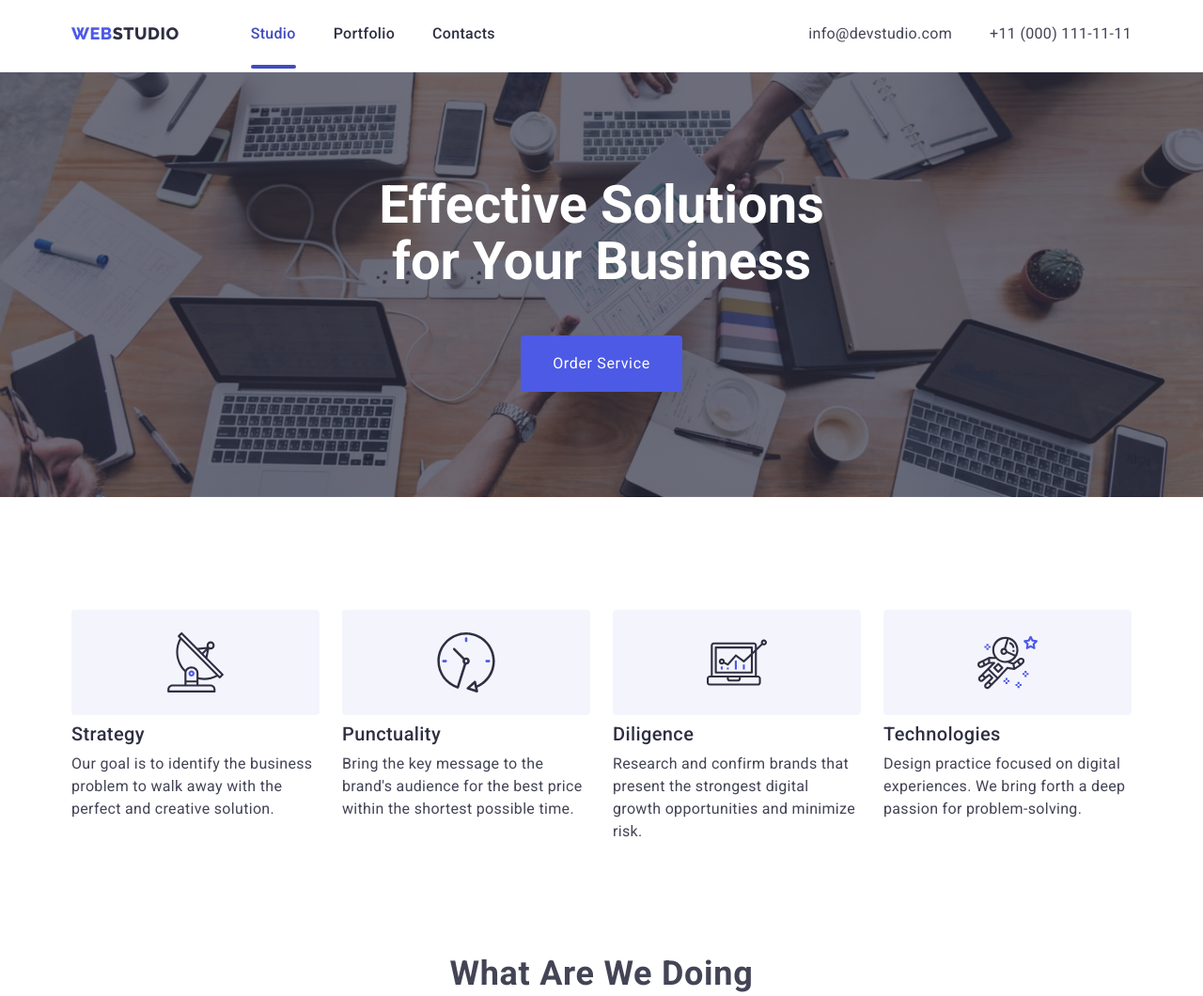
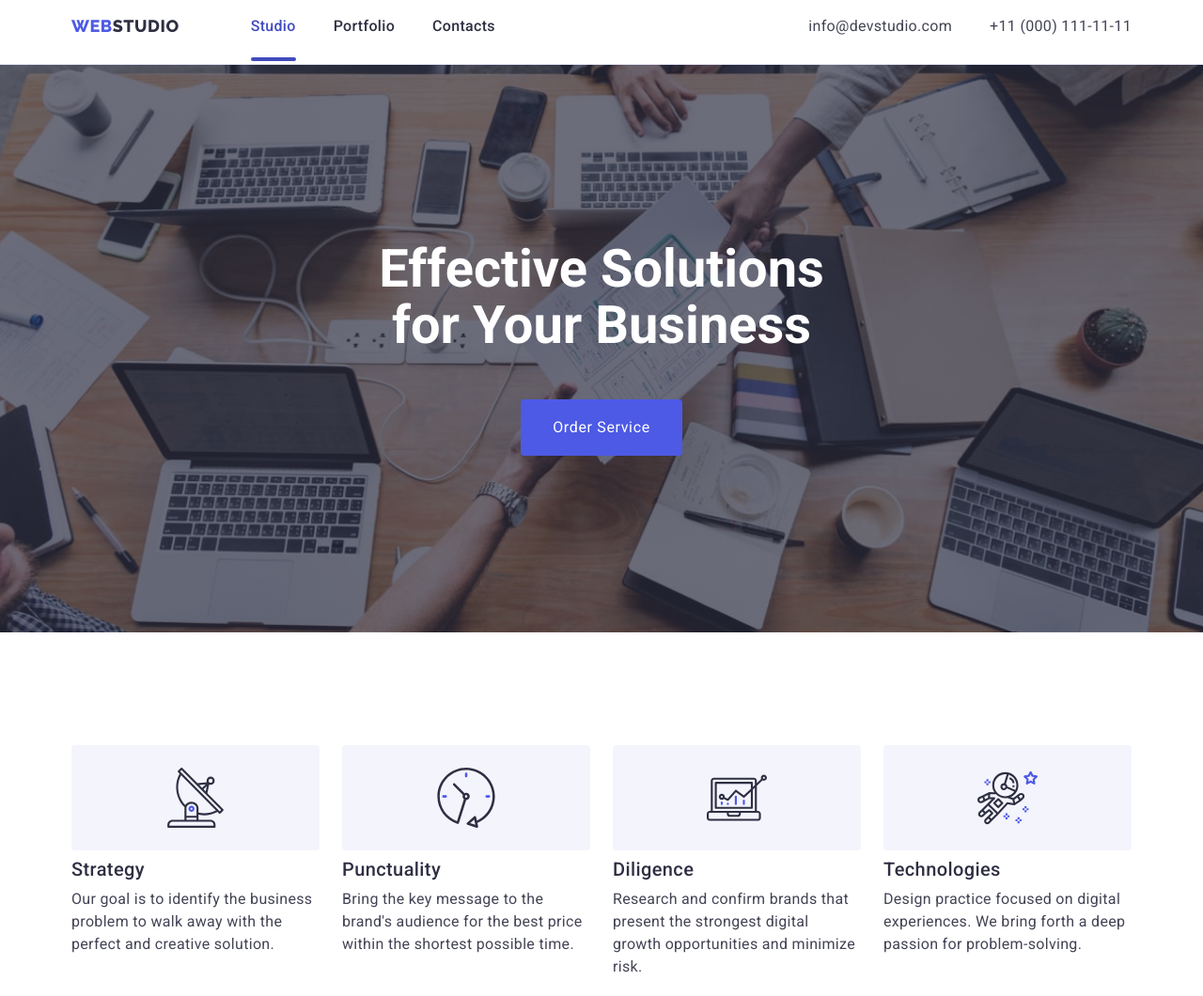
Before and after one commit to Vovap1991/goit-markup-hw-07, a plain HTML site: page index.html in a window 1280 px wide. Shown: the top 1060 px of the page at 94% size. Drawn offline with nearby package versions, Linux system fonts and the light colour scheme.

Commit message:
Финал студии

```diff
--- a/css/desktop.css
+++ b/css/desktop.css
@@ -116,6 +116,8 @@
     font-size: 16px;
   }
   .hero {
+    padding-top: 188px;
+    padding-bottom: 188px;
     max-width: 1440px;
     background-image: linear-gradient(
         rgba(46, 47, 66, 0.7),
--- a/css/tablet.css
+++ b/css/tablet.css
@@ -1,6 +1,10 @@
 @media screen and (min-width: 768px) {
   .container {
     max-width: 768px;
+  }
+
+  .header {
+    padding: 16px 0;
   }
 
   .container-advantages {
```
